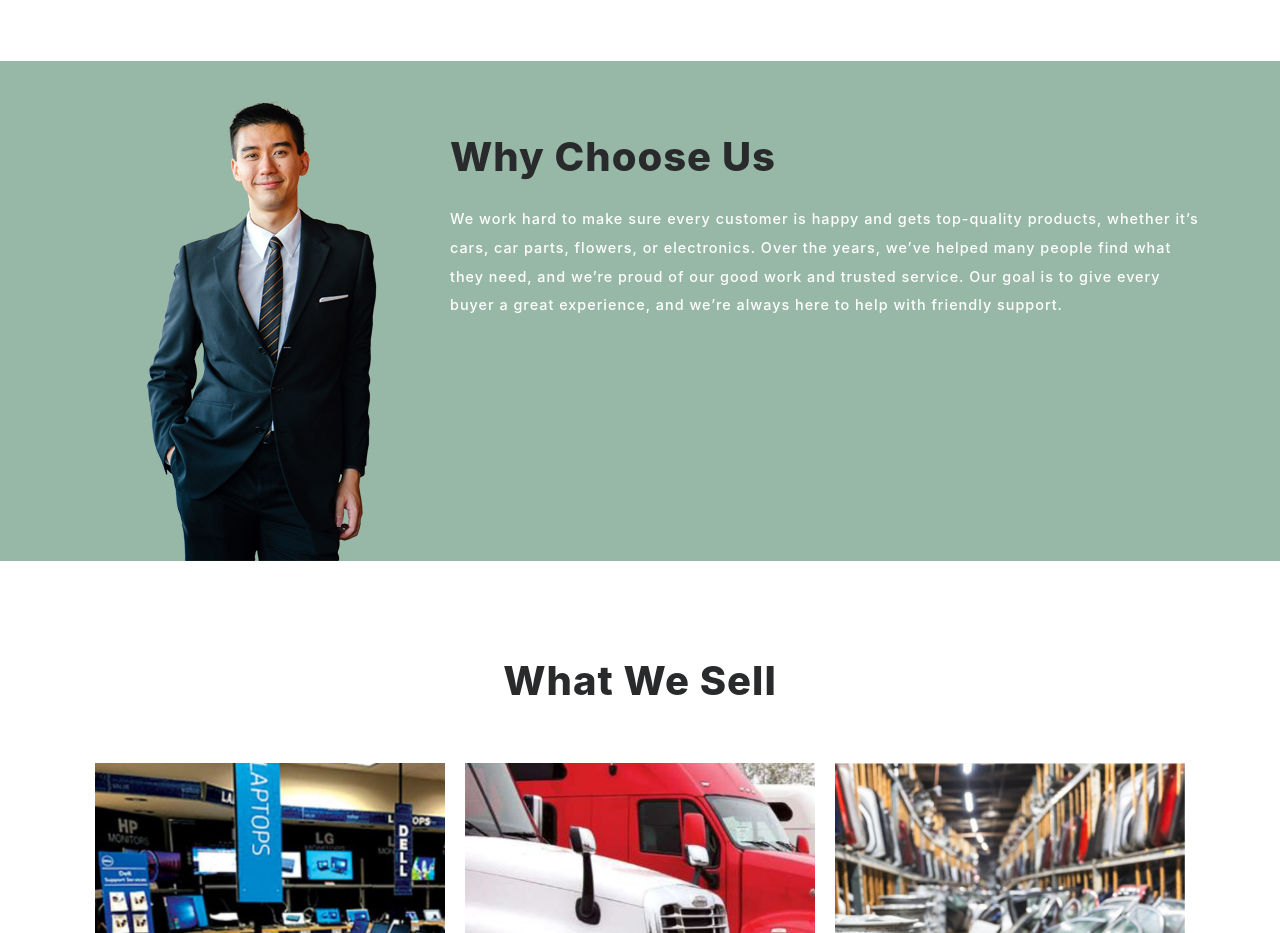
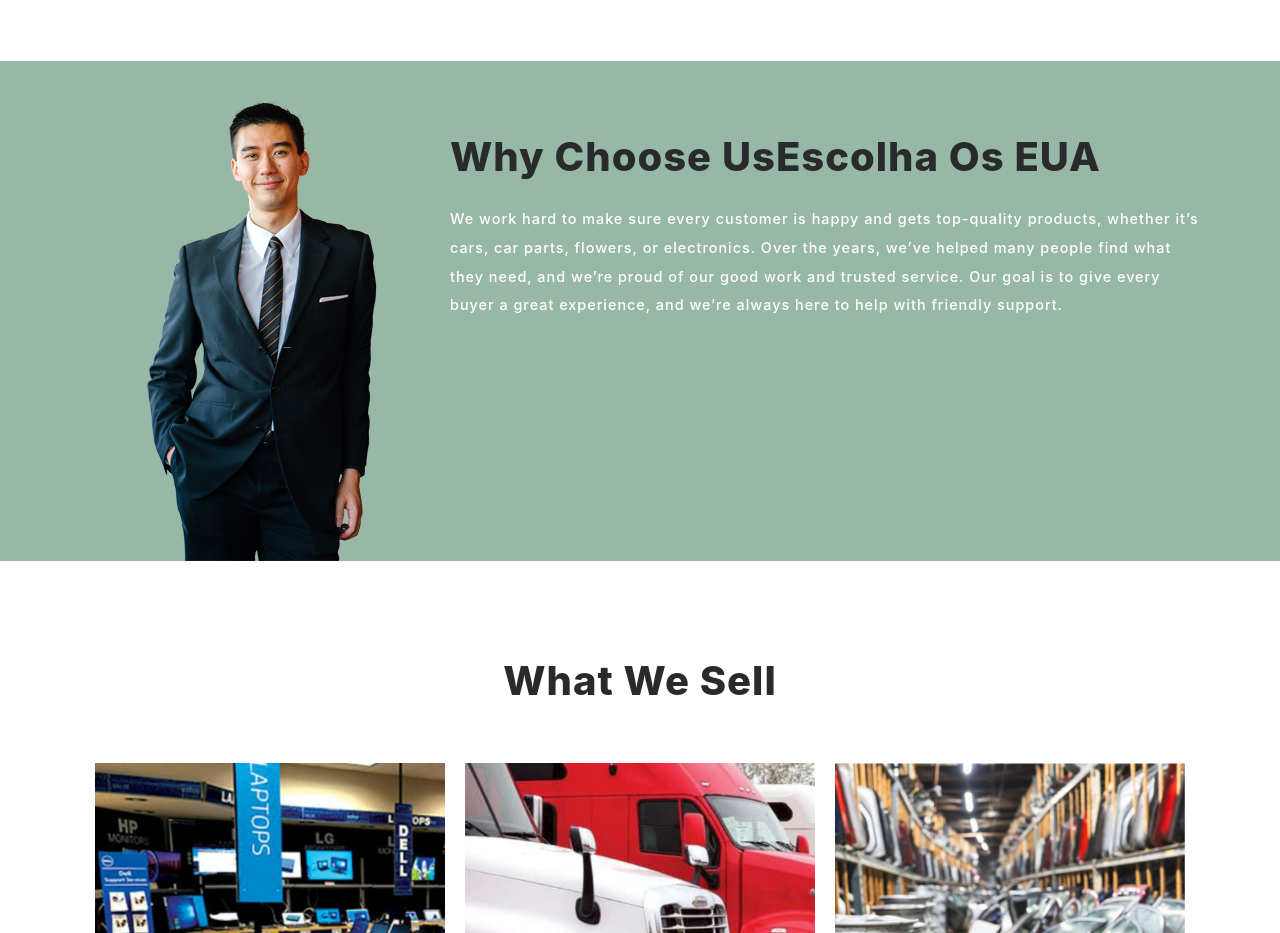
Before and after one commit to gjhacker001/EMU, a plain HTML site: page index.html in a window 1280 px wide. Shown: the part 1743-2676 px from the top of the page. Drawn offline with Linux system fonts and the light colour scheme; files that its build step writes are made by us from their sources; a script that the page names is missing; files whose address does not match are found by name.

Commit message:
portugal 2

```diff
--- a/index.html
+++ b/index.html
@@ -311,6 +311,7 @@ RIGHT SIDEBAR TOGGLE SECTION
 			<div class="col-lg-8 pt-5">
 				<div class="row inner-heading">
 					<h3 class="tittle text-capitalize text-left my-md-4"> Why Choose Us</h3>
+                    <h3 class="tittle text-capitalize text-left my-md-4"> Escolha os EUA</h3>
 					<p class="mt-md-0 mt-2">We work hard to make sure every customer is happy and gets top-quality products, whether it’s cars, car parts, flowers, or electronics. Over the years, we’ve helped many people find what they need, and we’re proud of our good work and trusted service. Our goal is to give every buyer a great experience, and we’re always here to help with friendly support.
 
 
```
